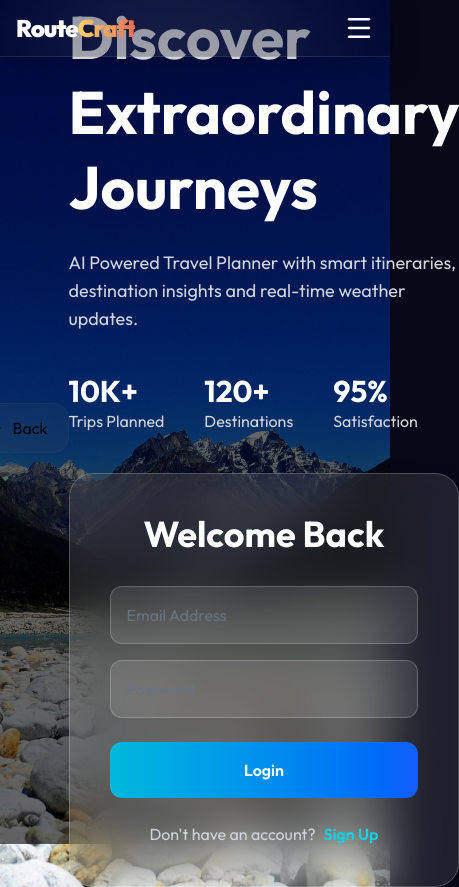
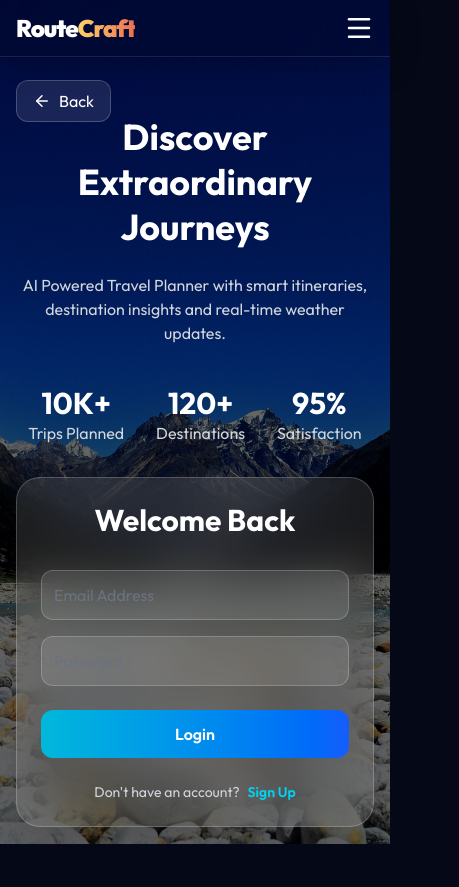
Before and after one commit to Rishabh07032/route-craft, a React (Vite) app: page /login in a window 390 px wide. Shown: the whole page, 459 px wide, since content can reach past the window. After the commit the page ends 844 px from the top, so only its background shows below. Built offline with nearby package versions, Linux system fonts and the light colour scheme.

Commit message:
responsive 1.8

```diff
--- a/src/pages/Login.jsx
+++ b/src/pages/Login.jsx
@@ -8,15 +8,15 @@ import heroBg from "../assets/yumthang.jpg";
 function Login() {
   const navigate = useNavigate();
 
-  useEffect(()=>
-  {
-    document.title='RouteCraft | Login/Register'
-  },[])
+  useEffect(() => {
+    document.title = "RouteCraft | Login/Register";
+  }, []);
 
   const [isSignup, setIsSignup] = useState(false);
   const [name, setName] = useState("");
   const [email, setEmail] = useState("");
   const [password, setPassword] = useState("");
+
   const handleSignup = async () => {
     try {
       const response = await axios.post(
@@ -30,12 +30,10 @@ const handleSignup = async () => {
 
       toast.success(response.data.message);
     } catch (error) {
-    toast.error(
-  error.response?.data?.message ||
-  "Signup Failed"
-);
+      toast.error(error.response?.data?.message || "Signup Failed");
     }
   };
+
   const handleLogin = async () => {
     try {
       const response = await axios.post(
@@ -46,60 +44,43 @@ const handleLogin = async () => {
         }
       );
 
-    localStorage.setItem(
-      "token",
-      response.data.token
-    );
+      localStorage.setItem("token", response.data.token);
 
       toast.success("✨ Welcome Back, Explorer!");
 
       setTimeout(() => {
-navigate("/", { replace: true });}, 1500);
-
+        navigate("/", { replace: true });
+      }, 1500);
     } catch (error) {
-    console.log(error.response?.data);
-
-
+      toast.error(error.response?.data?.message || "Login Failed");
     }
   };
 
   return (
     <div
-      className="min-h-screen bg-cover bg-center flex items-center justify-center px-4 md:px-6"
+      className="relative min-h-screen overflow-x-hidden bg-cover bg-center pt-24 md:pt-0 flex items-center justify-center px-4 md:px-6"
       style={{
         backgroundImage: `url(${heroBg})`,
       }}
     >
+      {/* Overlay */}
+      <div className="absolute inset-0 bg-black/60"></div>
+
+      {/* Back Button */}
       <button
         onClick={() => navigate(-1)}
-  className="
-  flex
-  items-center
-  gap-2
-  mb-8
-  px-5
-  py-3
-  rounded-2xl
-  bg-white/10
-  backdrop-blur-xl
-  border
-  border-white/10
-  hover:border-cyan-400
-  hover:bg-cyan-500/10
-  transition-all
-"
+        className="absolute top-20 left-4 z-20 flex items-center gap-2 px-4 py-2 rounded-xl bg-white/10 backdrop-blur-xl border border-white/20 text-white hover:bg-cyan-500/20 transition-all"
       >
-  <ArrowLeft size={20} />
+        <ArrowLeft size={18} />
         Back
       </button>
-      {/* Dark Overlay */}
-      <div className="absolute inset-0 bg-black/60"></div>
 
-      <div className="relative z-10 w-full max-w-6xl grid md:grid-cols-2 gap-10 items-center">
+      <div className="relative z-10 w-full max-w-6xl grid grid-cols-1 md:grid-cols-2 gap-8 items-center">
 
-        {/* Left Side */}
-        <div className="text-white">
-          <h1 className="text-6xl font-bold leading-tight">
+        {/* Left Section */}
+        <div className="text-white text-center md:text-left">
+
+          <h1 className="text-4xl sm:text-5xl lg:text-6xl font-bold leading-tight">
             Discover
             <br />
             Extraordinary
@@ -107,12 +88,13 @@ navigate("/", { replace: true });}, 1500);
             Journeys
           </h1>
 
-          <p className="mt-6 text-lg text-gray-300">
+          <p className="mt-6 text-base sm:text-lg text-gray-300 max-w-lg mx-auto md:mx-0">
             AI Powered Travel Planner with smart itineraries,
             destination insights and real-time weather updates.
           </p>
 
-          <div className="flex gap-10 mt-10">
+          <div className="flex justify-center md:justify-start gap-8 mt-10 flex-wrap">
+
             <div>
               <h2 className="text-3xl font-bold">10K+</h2>
               <p className="text-gray-300">Trips Planned</p>
@@ -127,22 +109,14 @@ navigate("/", { replace: true });}, 1500);
               <h2 className="text-3xl font-bold">95%</h2>
               <p className="text-gray-300">Satisfaction</p>
             </div>
+
           </div>
         </div>
 
         {/* Login Card */}
-        <div
-          className="
-          bg-white/10
-          backdrop-blur-xl
-          border
-          border-white/20
-          rounded-3xl
-          p-10
-          shadow-2xl
-          "
-        >
-          <h2 className="text-4xl font-bold text-white mb-8 text-center">
+        <div className="w-full max-w-md mx-auto bg-white/10 backdrop-blur-xl border border-white/20 rounded-3xl p-6 sm:p-8 md:p-10 shadow-2xl">
+
+          <h2 className="text-3xl sm:text-4xl font-bold text-white mb-8 text-center">
             {isSignup ? "Create Account" : "Welcome Back"}
           </h2>
 
@@ -152,17 +126,7 @@ navigate("/", { replace: true });}, 1500);
               placeholder="Full Name"
               value={name}
               onChange={(e) => setName(e.target.value)}
-    className="
-    w-full
-    p-4
-    mb-4
-    rounded-xl
-    bg-white/10
-    text-white
-    placeholder:text-gray-300
-    border
-    border-white/20
-    "
+              className="w-full p-3 sm:p-4 mb-4 rounded-xl bg-white/10 text-white placeholder:text-gray-300 border border-white/20"
             />
           )}
 
@@ -171,17 +135,7 @@ navigate("/", { replace: true });}, 1500);
             placeholder="Email Address"
             value={email}
             onChange={(e) => setEmail(e.target.value)}
-            className="
-            w-full
-            p-4
-            mb-4
-            rounded-xl
-            bg-white/10
-            text-white
-            placeholder:text-gray-300
-            border
-            border-white/20
-            "
+            className="w-full p-3 sm:p-4 mb-4 rounded-xl bg-white/10 text-white placeholder:text-gray-300 border border-white/20"
           />
 
           <input
@@ -189,19 +143,8 @@ onChange={(e) => setEmail(e.target.value)}
             placeholder="Password"
             value={password}
             onChange={(e) => setPassword(e.target.value)}
-            className="
-            w-full
-            p-4
-            mb-6
-            rounded-xl
-            bg-white/10
-            text-white
-            placeholder:text-gray-300
-            border
-            border-white/20
-            "
+            className="w-full p-3 sm:p-4 mb-6 rounded-xl bg-white/10 text-white placeholder:text-gray-300 border border-white/20"
           />
-
                     <button
             onClick={isSignup ? handleSignup : handleLogin}
             className="
@@ -209,25 +152,27 @@ onChange={(e) => setPassword(e.target.value)}
               bg-gradient-to-r
               from-cyan-500
               to-blue-600
-  py-4
+              py-3
+              sm:py-4
               rounded-xl
               text-white
               font-semibold
-  hover:scale-105
-  transition
+              hover:scale-[1.02]
+              transition-all
+              duration-300
             "
           >
             {isSignup ? "Sign Up" : "Login"}
           </button>
 
-          <div className="mt-6 text-center text-gray-300">
+          <div className="mt-6 text-center text-gray-300 text-sm sm:text-base">
             {isSignup
               ? "Already have an account?"
               : "Don't have an account?"}
 
             <button
               onClick={() => setIsSignup(!isSignup)}
-              className="ml-2 text-cyan-400 font-semibold"
+              className="ml-2 text-cyan-400 font-semibold hover:text-cyan-300 transition-colors"
             >
               {isSignup ? "Login" : "Sign Up"}
             </button>
```
Lines whose indentation alone changed are shown as unchanged.
